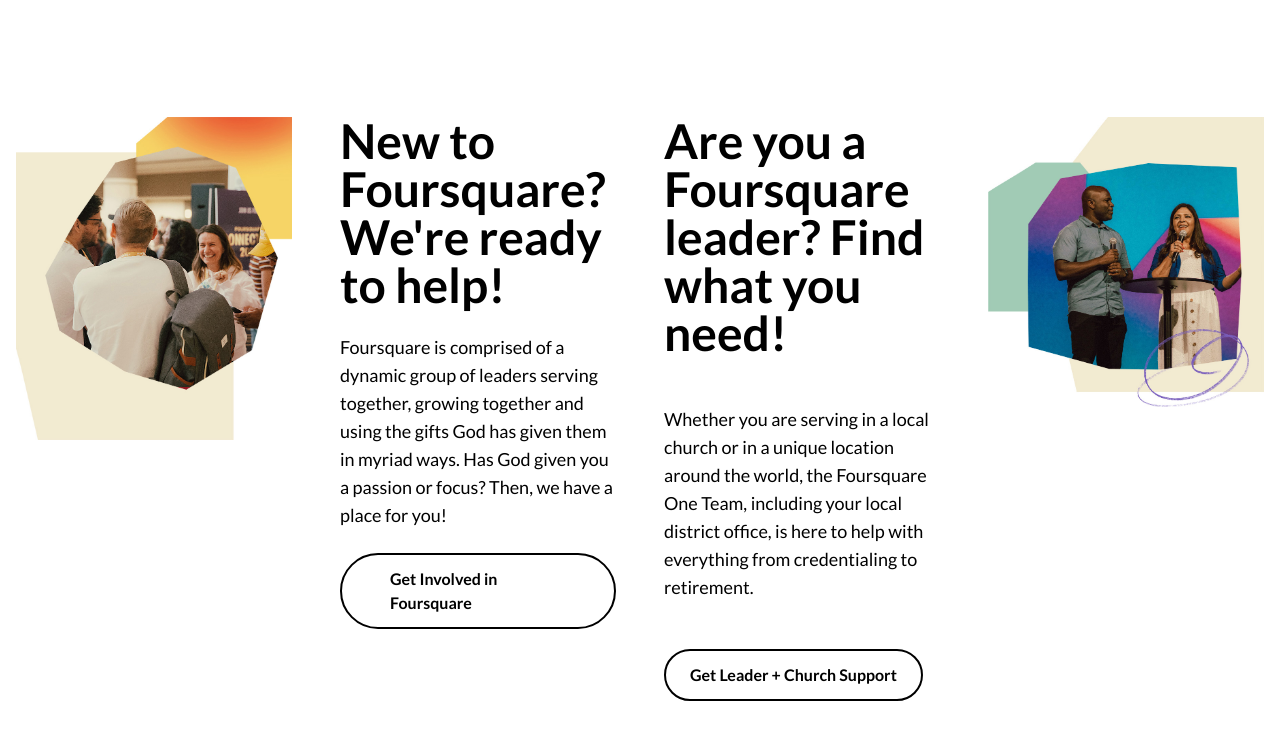
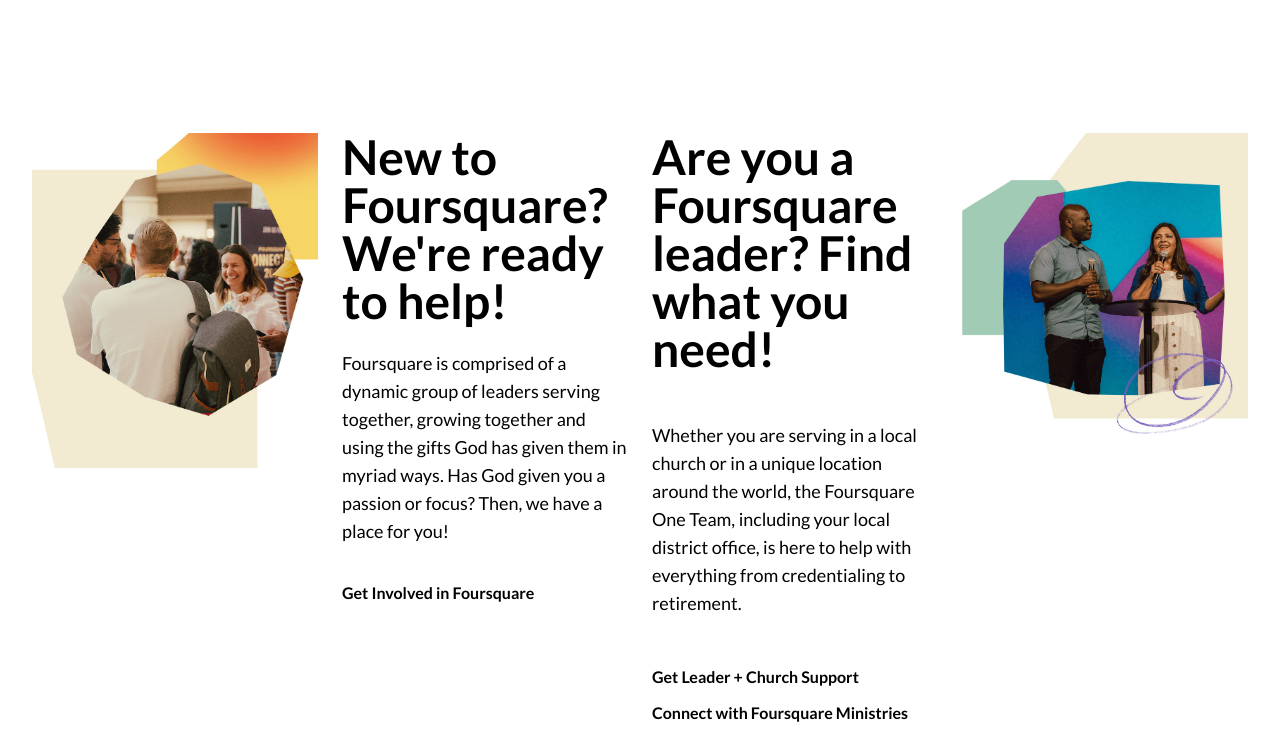
Before and after one commit to razdacoder/church-site, a website: page src/index.html in a window 1280 px wide. Shown: the part 1583-2329 px from the top of the page. Drawn offline with nearby package versions, Linux system fonts and the light colour scheme.

Commit message:
New Chnages

```diff
--- a/src/index.html
+++ b/src/index.html
@@ -82,10 +82,10 @@
       </nav>
 
       <div
-        class="flex-1 w-10/12 lg:max-w-screen-md mx-auto flex flex-col justify-center items-center gap-y-16 lg:gap-y-8"
+        class="flex-1 w-full lg:max-w-screen-lg mx-auto flex flex-col justify-center items-center gap-y-16 lg:gap-y-8"
       >
-        <h1 class="text-primary text-5xl md:text-7donxl lg:text-8xl text-center font-extrabold">
-          Welcome To The Union Foursquare Church
+        <h1 class="text-primary text-5xl md:text-6xl lg:text-8xl text-center font-extrabold">
+          Welcome To The <br/>Union Foursquare Church
         </h1>
         <div class="flex items-center gap-3">
           <button
@@ -142,7 +142,7 @@
       <section class="py-12">
         <div class="max-w-screen-xl mx-auto p-4 space-y-6">
           <div class="space-y-4  max-w-screen-sm mx-auto">
-            <h2 class="text-5xl font-bold text-center">Industry</h2>
+            <h2 class="text-5xl font-bold text-center">Who We Are</h2>
             <p class="text-lg font-medium text-gray-500 text-center">Lorem ipsum, dolor sit amet consectetur adipisicing elit. Laborum provident error sed aut dignissimos, ea harum? Ea reprehenderit eius ducimus nemo voluptatum beatae quis esse?</p>
           </div>
           <div class="grid grid-cols-1 md:grid-cols-2 lg:grid-cols-3 gap-6">
@@ -198,8 +198,8 @@
       </section>
 
       <section class="py-10">
-        <div class="max-w-screen-2xl mx-auto p-4">
-          <div class="grid grid-cols-1 md:grid-cols-2 lg:grid-cols-4 gap-6 lg:gap-12">
+        <div class="max-w-screen-2xl mx-auto p-8">
+          <div class="grid grid-cols-1 md:grid-cols-2 lg:grid-cols-4 gap-6 ">
             <img src="./assets/image-section-1.jpg" alt=""  />
             <div class="w-full  space-y-6">
               <h2 class="text-5xl font-semibold ">
@@ -213,7 +213,7 @@
               </p>
               <a
                 href="#"
-                class="inline-flex px-12 py-3 rounded-full border-2 border-black font-semibold"
+                class="inline-flex py-3 rounded-full  font-semibold"
               >
                 Get Involved in Foursquare
               </a>
@@ -228,19 +228,22 @@
                 your local district office, is here to help with everything from
                 credentialing to retirement.
               </p>
-              <a
+              <div class="mt-4 space-y-3">
+<a
                 href="#"
-                class="inline-flex px-6 py-3 rounded-full border-2 border-black font-semibold"
+                class="inline-flex rounded-full  font-semibold"
               >
                 Get Leader + Church Support
               </a>
 
               <a
                 href="#"
-                class="inline-flex px-4 text-sm lg:px-12 py-4 rounded-full border-2 border-black font-semibold"
+                class="inline-flex rounded-full  font-semibold"
               >
                 Connect with Foursquare Ministries
               </a>
+              </div>
+
             </div>
             <img src="./assets/image-section-2.jpg" alt="" class="w-full  h-[380px] md:h-[450px] lg:h-auto" />
           </div>
```
Also changed, not shown: src/css/output.css.
